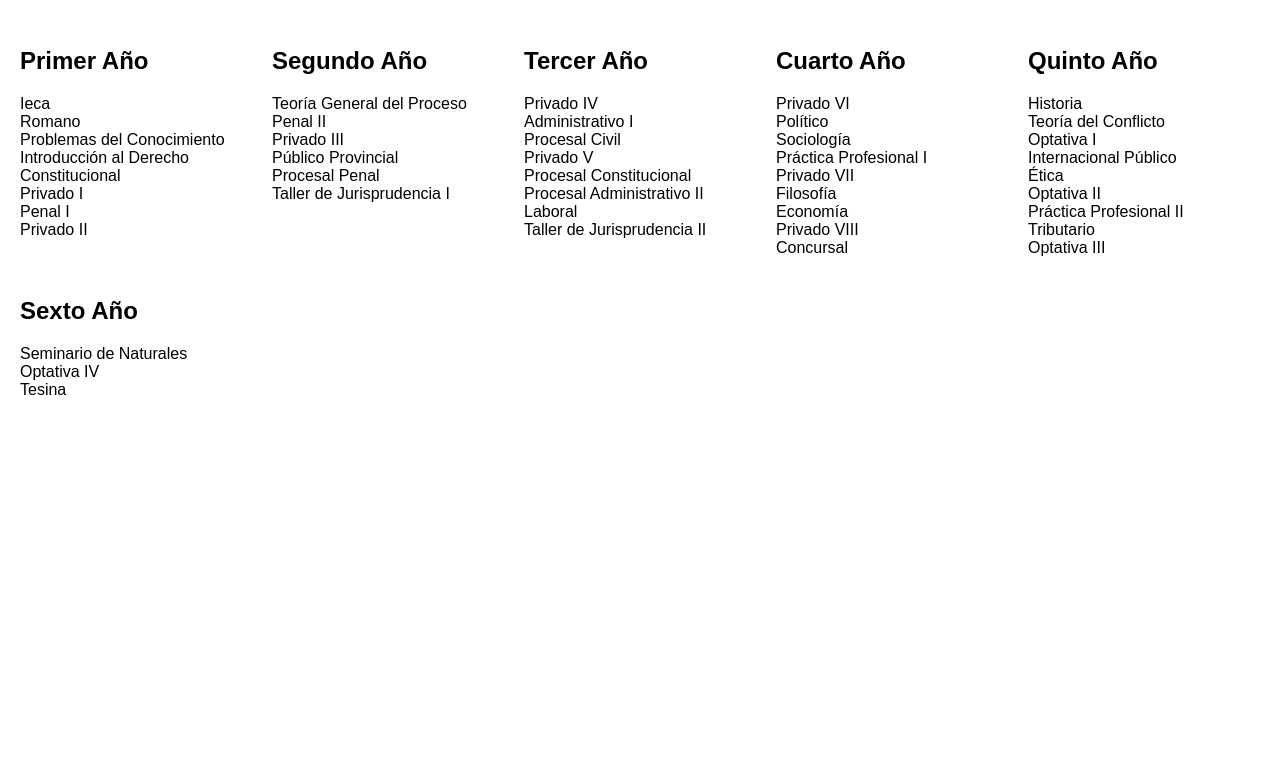
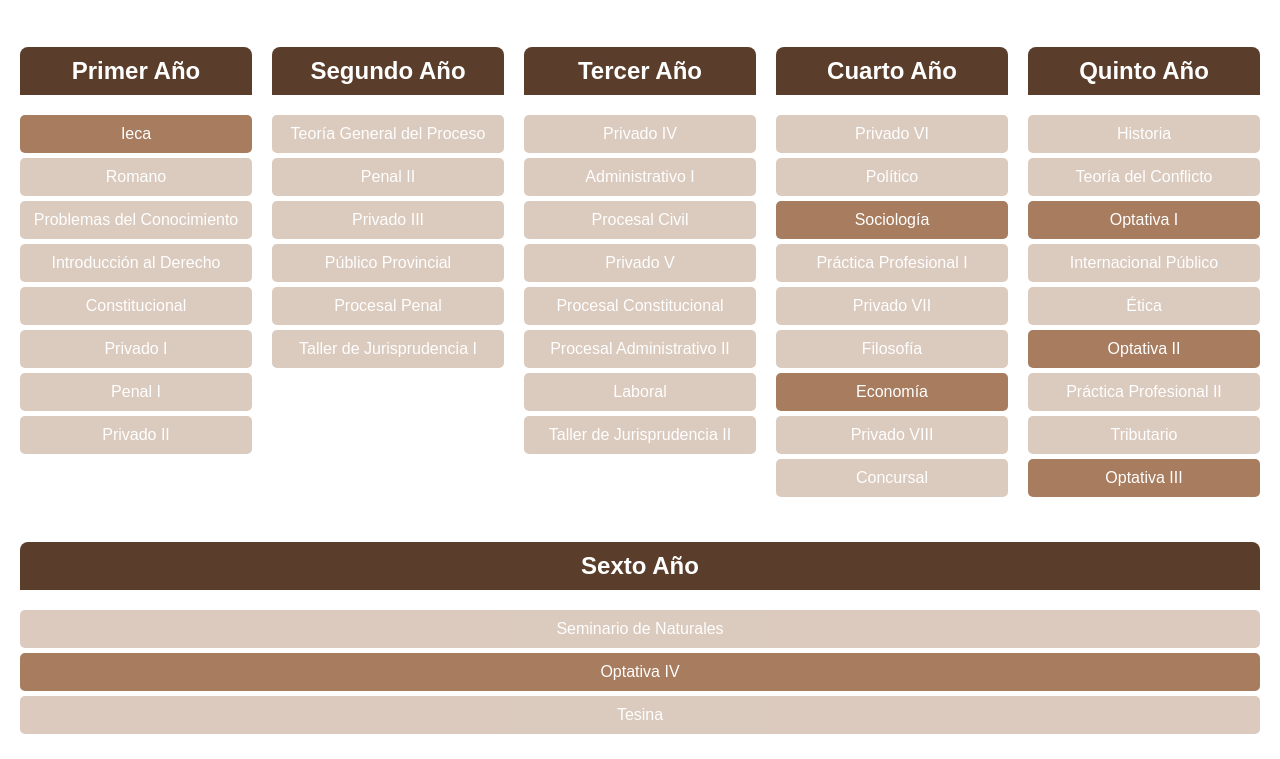
Before and after one commit to Marti1937/Plan-de-estudio-abogacia-unc, a plain HTML site: page index.html in a window 1280 px wide. Shown: the part 81-840 px from the top of the page. Before the commit the page ends 800 px from the top, so only its background shows below. Drawn offline with Linux system fonts and the light colour scheme.

Commit message:
Update styles.css

```diff
--- a/styles.css
+++ b/styles.css
@@ -7,7 +7,7 @@ body {
 
 .titulo {
   text-align: center;
-  color: #5A3E2B; /* Marrón oscuro */
+  color: #5A3E2B;
   margin-bottom: 30px;
 }
 
@@ -22,3 +22,33 @@ body {
   flex: 1;
   min-width: 220px;
 }
+
+.anio h2 {
+  background-color: #5A3E2B;
+  color: white;
+  padding: 10px;
+  text-align: center;
+  border-radius: 8px 8px 0 0;
+}
+
+.materia {
+  background-color: #A87C5F;
+  color: white;
+  padding: 10px;
+  margin: 5px 0;
+  text-align: center;
+  border-radius: 5px;
+  cursor: pointer;
+  transition: background-color 0.3s;
+  user-select: none;
+}
+
+.materia.aprobada {
+  background-color: #D8C0A3;
+  color: #333;
+}
+
+.materia.bloqueada {
+  opacity: 0.4;
+  pointer-events: none;
+}
```
